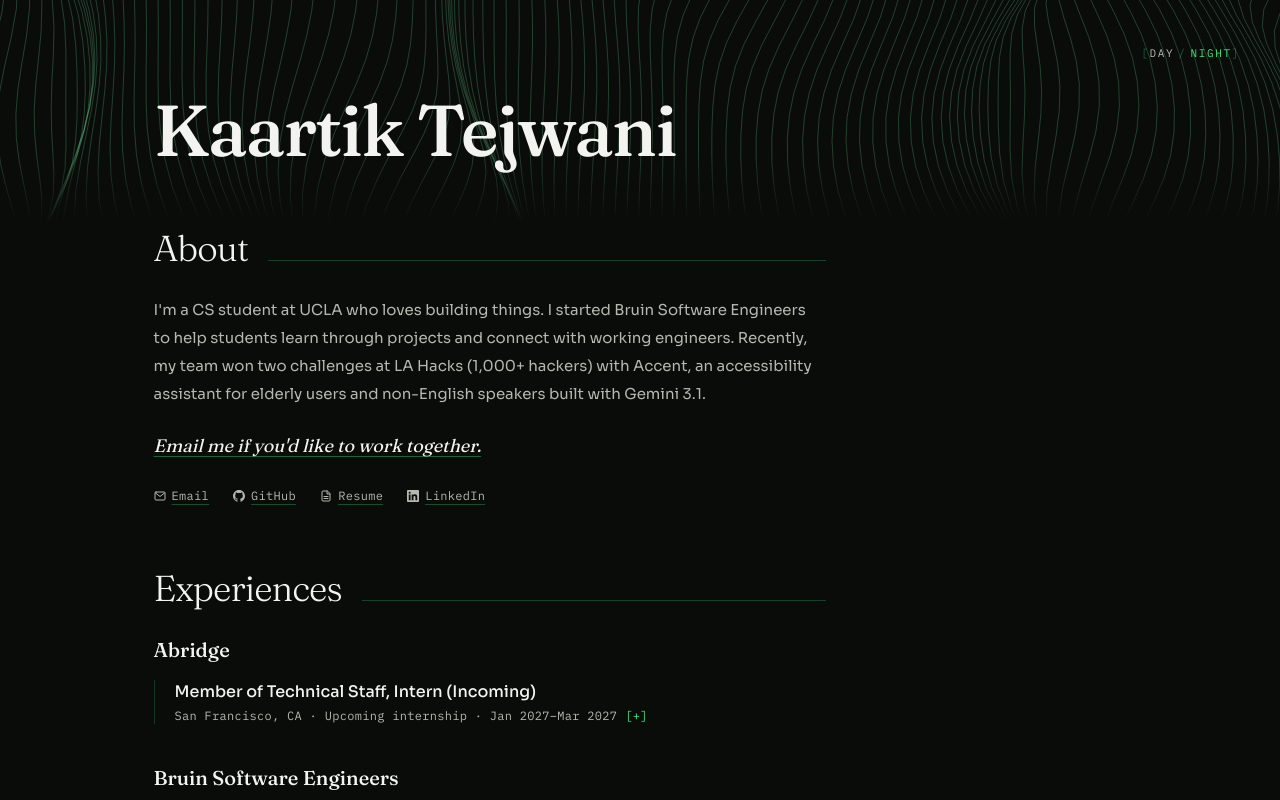
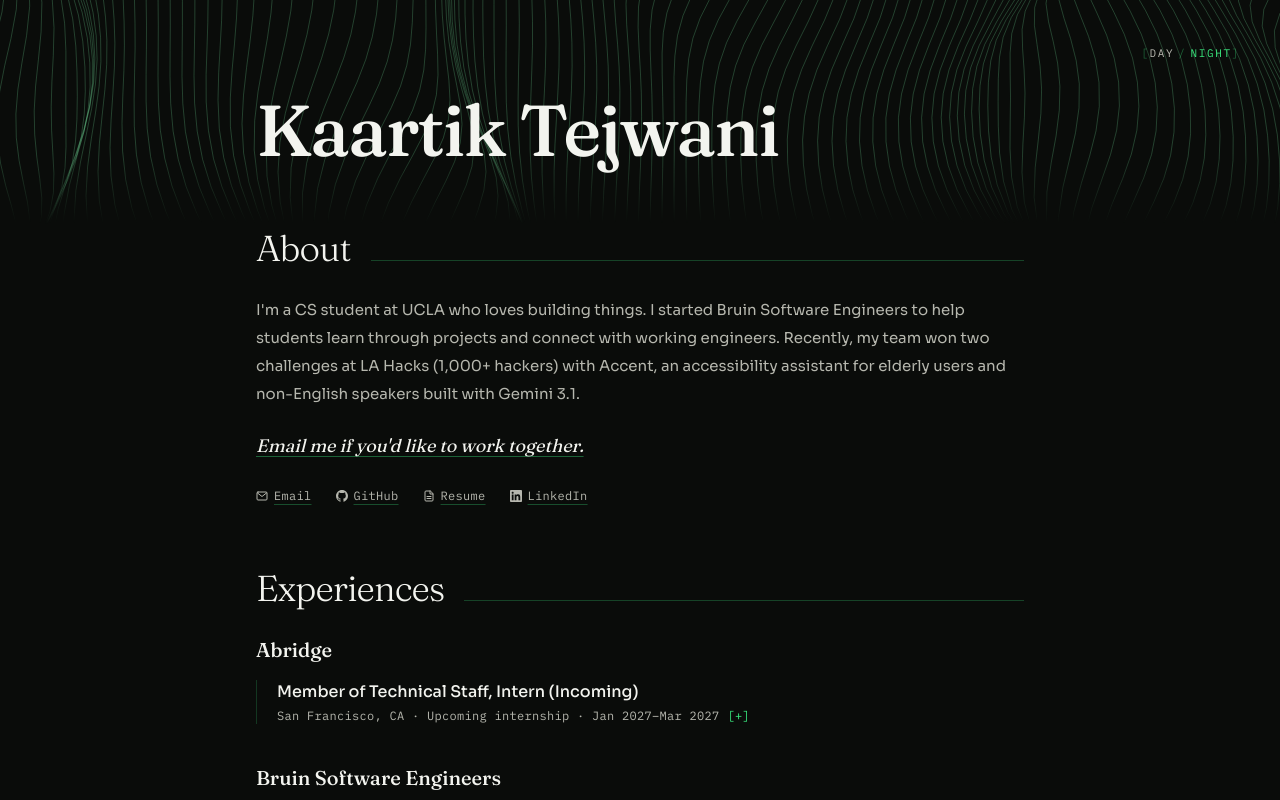
Before and after one commit to KaartikDev/personal-site, a Next.js app: page / in a window 1280 px wide. Shown: the top 800 px of the page. Built offline with nearby package versions, Linux system fonts and the light colour scheme.

Commit message:
Center portfolio layout on wide screens

```diff
--- a/app/page.tsx
+++ b/app/page.tsx
@@ -12,7 +12,7 @@
         <ThemeToggle />
       </div>
 
-      <div className="mx-auto flex max-w-2xl flex-col gap-16 px-6 py-16 sm:mx-0 sm:ml-[10vw] sm:max-w-xl sm:px-0 sm:py-24 lg:ml-[12vw] lg:max-w-2xl">
+      <div className="mx-auto flex w-full max-w-3xl flex-col gap-16 px-6 py-16 sm:px-10 sm:py-24 lg:px-0">
         <PageHeader />
         <Bio />
         <Experience />
```
